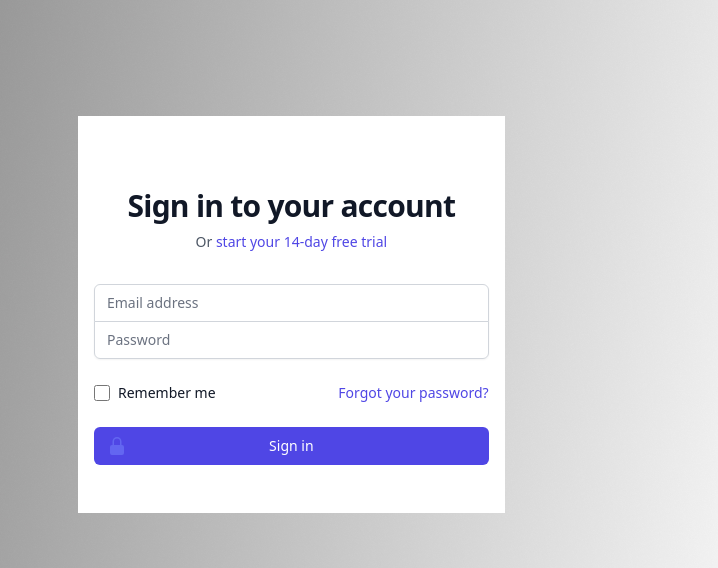
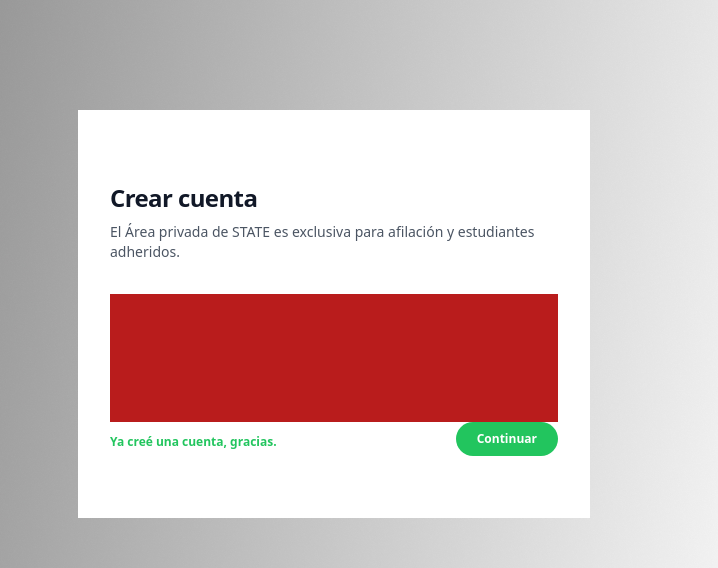
Before and after one commit to vasha54/maquetadotailwindcss, a plain HTML site: page index.html in a window 1280 px wide. Shown: the part 86-654 px from the top of the page, 562-1280 px from the left. Drawn offline with Linux system fonts and the light colour scheme.

Commit message:
Adicicionado el footer de los formularios

```diff
--- a/index.html
+++ b/index.html
@@ -12,9 +12,9 @@
 <div class="w-full">
 
   <!--Inicio del panel de izquierda -->
-  <div class="hidden w-1/2 pr-20 basis-1/2 sm:flex sm:float-left">
-    <div class="w-2/5 basis-1/2"></div>
-    <div class="flex w-3/5 h-screen basis-1/2">
+  <div class="hidden w-1/2 pr-20 sm:flex sm:float-left">
+    <div class="w-1/3 basis-1/2"></div>
+      <div class="flex w-2/3 h-screen basis-1/2">
       <div class="my-auto">
         <img src="img/logo_satse.svg" class="w-2/5 align-middle" alt="">
 
@@ -27,16 +27,59 @@
   <!-- Fin del panel de la izquierda-->
   <!--Inicio del panel de derecha -->
   <div class= "flex w-full h-screen basis-full sm:w-1/2 sm:float-right">
+      <div class="w-full my-0 mr-8 sm:w-max sm:my-auto">
+        <div class="flex items-center justify-center min-h-full px-8 py-12 bg-white w-fit">
+          <div class="w-full max-w-md space-y-8"><div>
+            <h4 class="mt-6 text-2xl font-bold tracking-tight text-left text-gray-900">Crear cuenta</h4>
+              <p class="mt-2 text-sm text-left text-gray-600">
+                El Área privada de STATE es exclusiva para afilación y estudiantes adheridos.
+              </p>
+          </div>
+          <form class="relative w-full" action="#" method="POST">
+              <!--Inicio de los campos del formulario-->
+              <div class="h-32 bg-red-700">
+
+              </div>
+              <!--Fin de los campos del formulario-->
+              <!--Inicio Footer del formulario-->
+
+                <div class="relative items-center justify-between pb-12">
+                  <div class="w-full sm:w-fit sm:absolute sm:inset-y-0 sm:right-0 ">
+                    <button type="submit" class="flex justify-center w-full px-5 py-2 text-xs font-bold text-white bg-green-500 border border-transparent rounded-full ">
+                        Continuar
+                    </button>
+                  </div>
+                  <div class="w-full h-full sm:w-fit sm:absolute sm:inset-y-0 sm:left-0">
+                    <a  class="flex justify-center w-full py-3 text-xs font-bold text-green-500 bg-white">
+                      Ya creé una cuenta, gracias.
+                    </a>
+                  </div>
+                </div>
+              <!--Fin Footer del formulario-->
+          </form>
+        </div>
+      </div>
+  </div>
+  <!-- Fin del panel de la derecha-->
+</div>
+
+</body>
+</html>
+
+<!--
+Recortes de codigo
+
+ <a href="#" class="font-medium text-indigo-600 hover:text-indigo-500">start your 14-day free trial</a>
+
+
+ <div class= "flex w-full h-screen basis-full sm:w-1/2 sm:float-right">
       <div class="w-full my-0 sm:w-2/3 sm:my-auto">
+        <div class="flex items-center justify-center min-h-full px-4 py-12 bg-white ">
+          <div class="w-full max-w-md space-y-8"><div>
+          <h4 class="mt-6 text-2xl font-bold tracking-tight text-left text-gray-900">Crear cuenta</h4>
+      <p class="mt-2 text-sm text-left text-gray-600">
+        El Área privada de STATE es exclusiva para afilación y estudiantes adheridos.
 
-         <div class="flex items-center justify-center min-h-full px-4 py-12 bg-white ">
-            <div class="w-full max-w-md space-y-8">
-    <div>
-
-      <h2 class="mt-6 text-3xl font-bold tracking-tight text-center text-gray-900">Sign in to your account</h2>
-      <p class="mt-2 text-sm text-center text-gray-600">
-        Or
-        <a href="#" class="font-medium text-indigo-600 hover:text-indigo-500">start your 14-day free trial</a>
       </p>
     </div>
     <form class="mt-8 space-y-6" action="#" method="POST">
@@ -77,10 +120,5 @@
     </form>
   </div>
 </div>
-      </div>
-  </div>
-  <!-- Fin del panel de la derecha-->
-</div>
 
-</body>
-</html>
+-->
```
Also changed, not shown: css/tailwind.css.
